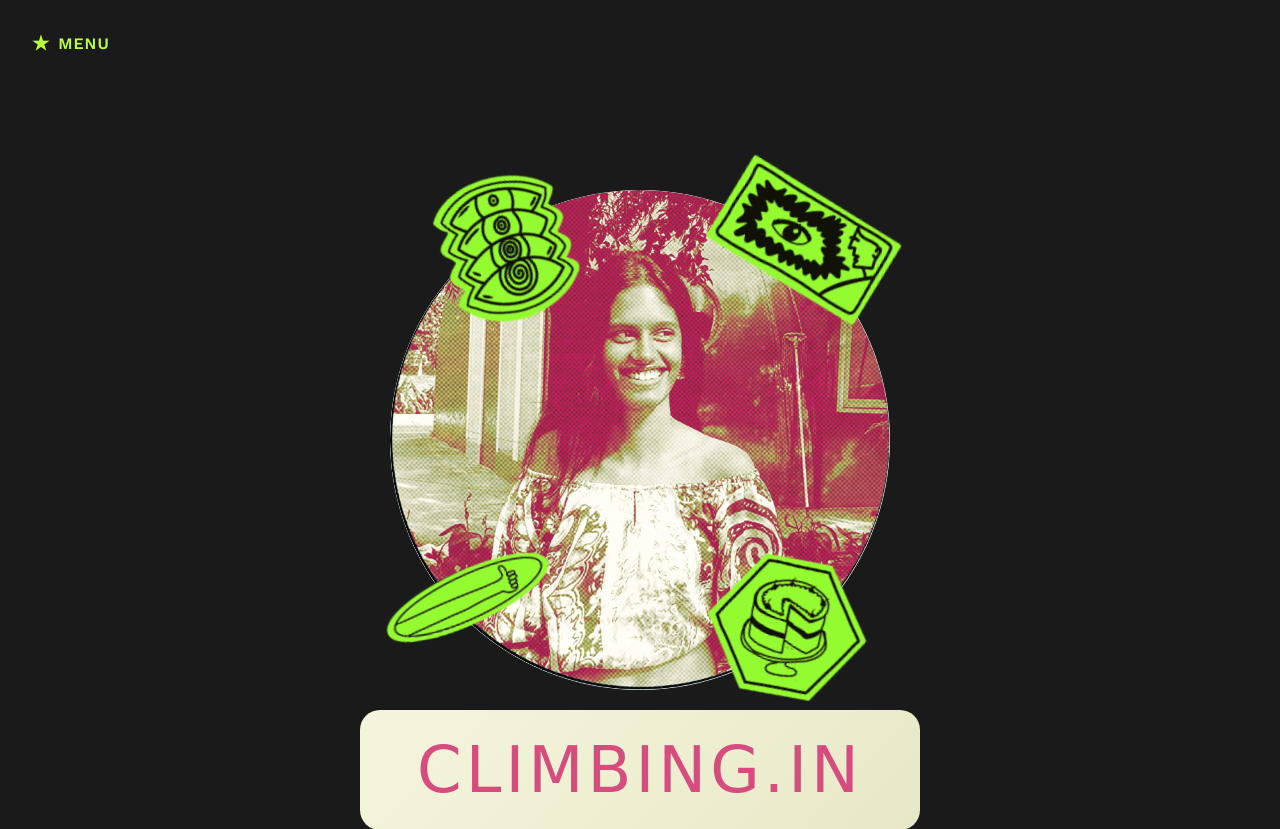
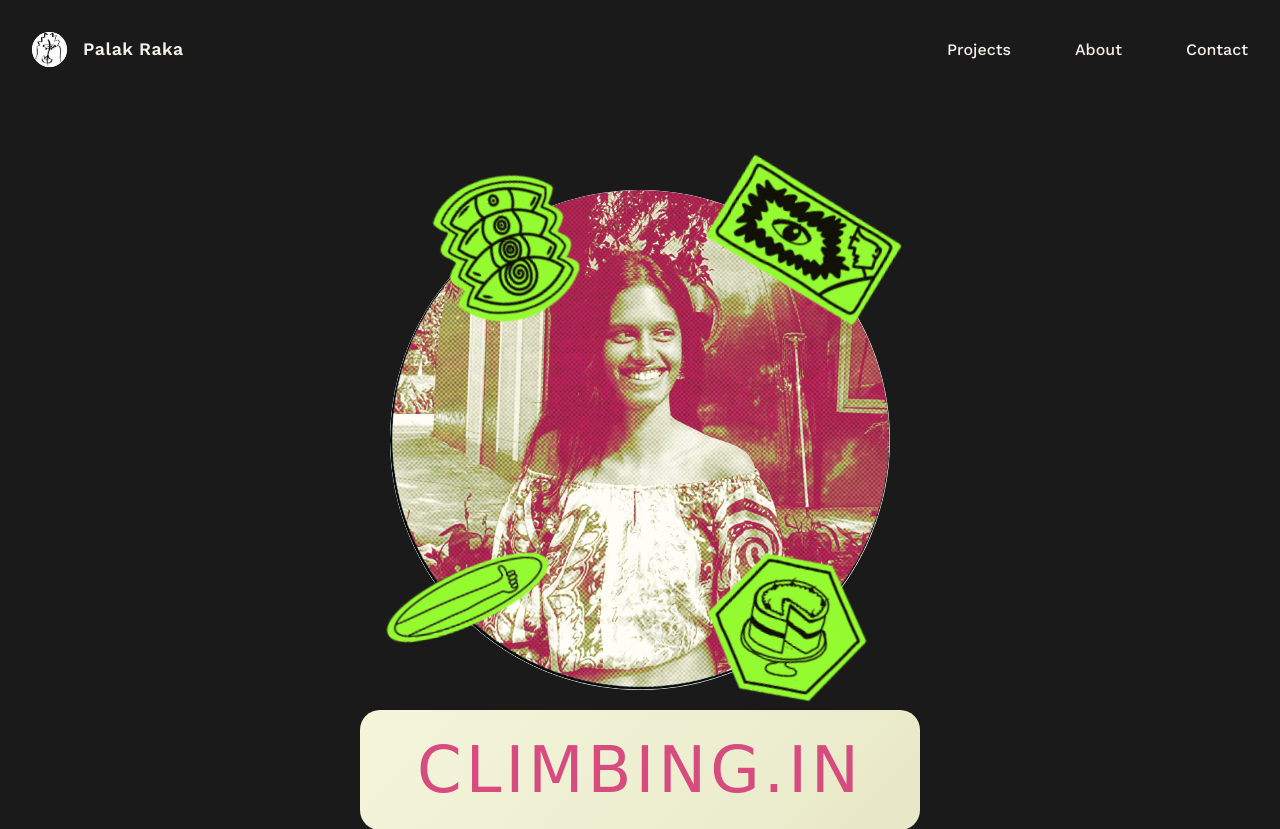
Before and after one commit to Arya-S-Patil/Portfolio, a Flask app: page / in a window 1280 px wide. Shown: the top 829 px of the page. Run offline with Flask 3, Linux system fonts and the light colour scheme; some web fonts are replaced.

Commit message:
Fixed navbar

```diff
--- a/static/css/style.css
+++ b/static/css/style.css
@@ -100,74 +100,134 @@ body:has(.loading-screen:not(.hidden)) {
 /* ===================================
    MENU BUTTON & DROPDOWN
    =================================== */
-.menu-button {
-    position: absolute;
-    top: 2rem;
-    left: 2rem;
+.navbar {
+    position: absolute; /* Not sticky */
+    top: 0;
+    left: 0;
+    width: 100%;
     z-index: 1000;
+    background-color: transparent; /* Not a separate color */
+    display: flex;
+    justify-content: space-between;
+    align-items: center;
+    padding: 2rem 2rem;
+}
+
+.navbar-left {
+    display: flex;
+    align-items: center;
+    gap: 1rem;
+}
+
+.nav-profile-img {
+    width: 35px;
+    height: 35px;
+    border-radius: 50%;
+    object-fit: cover;
+    background-color: white; /* Make sure the transparent PNG shows nicely */
+}
+
+.nav-name {
+    color: var(--cream);
+    font-weight: 600;
+    font-size: 1.1rem;
+    letter-spacing: 0.5px;
+}
+
+.navbar-right.desk-menu {
+    display: flex;
+    gap: 4rem;
+}
+
+.nav-link {
+    color: var(--cream);
+    text-decoration: none;
+    font-weight: 500;
+    font-size: 1rem;
+    transition: color 0.3s ease;
+}
+
+.nav-link:hover {
+    color: var(--neon-green);
+}
+
+.menu-button-mobile {
+    display: none;
     background: transparent;
     border: none;
-    color: var(--neon-green);
-    font-size: 1rem;
-    font-weight: 600;
     cursor: pointer;
-    display: flex;
-    align-items: center;
-    gap: 0.5rem;
+    flex-direction: column;
+    gap: 6px;
+    z-index: 1001; /* Ensure it's above the slider */
+}
+
+.menu-button-mobile .bar {
+    width: 25px;
+    height: 3px;
+    background-color: var(--cream); /* Often white/cream, adjust if user wants green */
     transition: all 0.3s ease;
-    text-transform: uppercase;
-    letter-spacing: 1px;
-    font-family: 'Work Sans', sans-serif;
-}
-
-.menu-star {
-    color: var(--neon-green);
-    font-size: 1.2rem;
-}
-
-.menu-button:hover {
-    transform: scale(1.1);
-}
-
-.menu-dropdown {
-    position: absolute;
-    top: 5rem;
-    left: 2rem;
+    border-radius: 2px;
+}
+
+/* Horizontal slide-in menu for mobile */
+.mobile-menu-dropdown {
+    position: fixed;
+    top: 0;
+    right: -100%; /* Hidden by default */
+    width: 60%;
+    min-width: 200px;
+    height: 100vh;
     background: var(--dark-bg);
-    border: 2px solid var(--neon-green);
-    border-radius: 10px;
-    padding: 1rem;
+    z-index: 999;
     display: flex;
     flex-direction: column;
-    gap: 0.5rem;
-    z-index: 999;
-    opacity: 0;
-    visibility: hidden;
-    transform: translateY(-10px);
-    transition: all 0.3s ease;
-}
-
-.menu-dropdown.active {
-    opacity: 1;
-    visibility: visible;
-    transform: translateY(0);
-}
-
-.menu-item {
+    padding-top: 80px; /* Space for navbar */
+    transition: right 0.4s cubic-bezier(0.77, 0.2, 0.05, 1.0);
+    border-left: 1px solid rgba(255, 255, 255, 0.1);
+    box-shadow: -5px 0 15px rgba(0,0,0,0.5);
+}
+
+.mobile-menu-dropdown.active {
+    right: 0;
+}
+
+.mobile-menu-dropdown .menu-item {
     color: var(--cream);
     text-decoration: none;
-    padding: 0.75rem 1.5rem;
-    border-radius: 5px;
+    padding: 1.5rem 2rem;
+    font-weight: 500;
+    font-size: 1.1rem;
+    border-bottom: 1px solid rgba(255, 255, 255, 0.05);
     transition: all 0.3s ease;
-    font-weight: 500;
-    text-transform: uppercase;
-    letter-spacing: 1px;
-    font-size: 0.9rem;
-}
-
-.menu-item:hover {
+}
+
+.mobile-menu-dropdown .menu-item:hover {
+    color: var(--darker-bg);
     background-color: var(--neon-green);
-    color: var(--darker-bg);
+}
+
+/* Hamburger to X animation when active */
+.menu-button-mobile.active .bar:nth-child(1) {
+    transform: translateY(9px) rotate(45deg);
+}
+.menu-button-mobile.active .bar:nth-child(2) {
+    opacity: 0;
+}
+.menu-button-mobile.active .bar:nth-child(3) {
+    transform: translateY(-9px) rotate(-45deg);
+}
+
+@media (max-width: 768px) {
+    .navbar-right.desk-menu {
+        display: none;
+    }
+    .menu-button-mobile {
+        display: flex;
+    }
+
+    .navbar {
+        padding: 2rem 1.5rem;
+    }
 }
 
 /* ===================================
--- a/static/js/main.js
+++ b/static/js/main.js
@@ -52,24 +52,28 @@ document.addEventListener('DOMContentLoaded', function() {
     // ===================================
     // MENU TOGGLE
     // ===================================
-    const menuButton = document.getElementById('menu-button');
-    const menuDropdown = document.getElementById('menu-dropdown');
+    const menuButtonMobile = document.getElementById('menu-button-mobile');
+    const mobileMenuDropdown = document.getElementById('mobile-menu-dropdown');
 
-    menuButton.addEventListener('click', function(e) {
+    if (menuButtonMobile && mobileMenuDropdown) {
+        menuButtonMobile.addEventListener('click', function(e) {
             e.stopPropagation();
-        menuDropdown.classList.toggle('active');
+            mobileMenuDropdown.classList.toggle('active');
+            menuButtonMobile.classList.toggle('active');
         });
 
         // Close menu when clicking outside
         document.addEventListener('click', function(e) {
-        if (!menuDropdown.contains(e.target) && e.target !== menuButton) {
-            menuDropdown.classList.remove('active');
+            if (!mobileMenuDropdown.contains(e.target) && e.target !== menuButtonMobile && !menuButtonMobile.contains(e.target)) {
+                mobileMenuDropdown.classList.remove('active');
+                menuButtonMobile.classList.remove('active');
             }
         });
+    }
 
-    // Smooth scroll for menu items
-    const menuItems = document.querySelectorAll('.menu-item');
-    menuItems.forEach(item => {
+    // Smooth scroll for menu items (desktop and mobile)
+    const navLinks = document.querySelectorAll('.nav-link, .menu-item');
+    navLinks.forEach(item => {
         item.addEventListener('click', function(e) {
             e.preventDefault();
             const targetId = this.getAttribute('href');
@@ -77,7 +81,10 @@ document.addEventListener('DOMContentLoaded', function() {
 
             if (targetSection) {
                 targetSection.scrollIntoView({ behavior: 'smooth' });
-                menuDropdown.classList.remove('active');
+                if (mobileMenuDropdown) {
+                    mobileMenuDropdown.classList.remove('active');
+                    menuButtonMobile.classList.remove('active');
+                }
             }
         });
     });
--- a/templates/index.html
+++ b/templates/index.html
@@ -14,7 +14,7 @@
         rel="stylesheet">
 
     <!-- CSS -->
-    <link rel="stylesheet" href="{{ url_for('static', filename='css/style.css') }}?v=1.2">
+    <link rel="stylesheet" href="{{ url_for('static', filename='css/style.css') }}?v=1.4">
 </head>
 
 <body>
@@ -28,16 +28,30 @@
         </div>
     </div>
 
-    <!-- Menu Button -->
-    <button class="menu-button" id="menu-button">
-        <span class="menu-star">★</span>
-        <span>Menu</span>
-    </button>
+    <!-- Navigation Bar -->
+    <nav class="navbar" id="navbar">
+        <div class="navbar-left">
+            <img src="{{ url_for('static', filename='images/profile-back.png') }}" class="nav-profile-img" alt="Profile">
+            <span class="nav-name">Palak Raka</span>
+        </div>
+        <div class="navbar-right desk-menu">
+            <a href="#projects" class="nav-link">Projects</a>
+            <a href="#about" class="nav-link">About</a>
+            <a href="#contact" class="nav-link">Contact</a>
+        </div>
 
-    <!-- Dropdown Menu -->
-    <div class="menu-dropdown" id="menu-dropdown">
+        <!-- Mobile Hamburger -->
+        <button class="menu-button-mobile" id="menu-button-mobile">
+            <span class="bar"></span>
+            <span class="bar"></span>
+            <span class="bar"></span>
+        </button>
+    </nav>
+
+    <!-- Mobile Dropdown Menu -->
+    <div class="mobile-menu-dropdown" id="mobile-menu-dropdown">
         <a href="#projects" class="menu-item">Projects</a>
-        <a href="#about" class="menu-item">About Me</a>
+        <a href="#about" class="menu-item">About</a>
         <a href="#contact" class="menu-item">Contact</a>
     </div>
 
@@ -380,7 +394,7 @@
     </div>
 
     <!-- JavaScript -->
-    <script src="{{ url_for('static', filename='js/main.js') }}"></script>
+    <script src="{{ url_for('static', filename='js/main.js') }}?v=1.1"></script>
 </body>
 
 </html>
```
Lines whose indentation alone changed are shown as unchanged.
